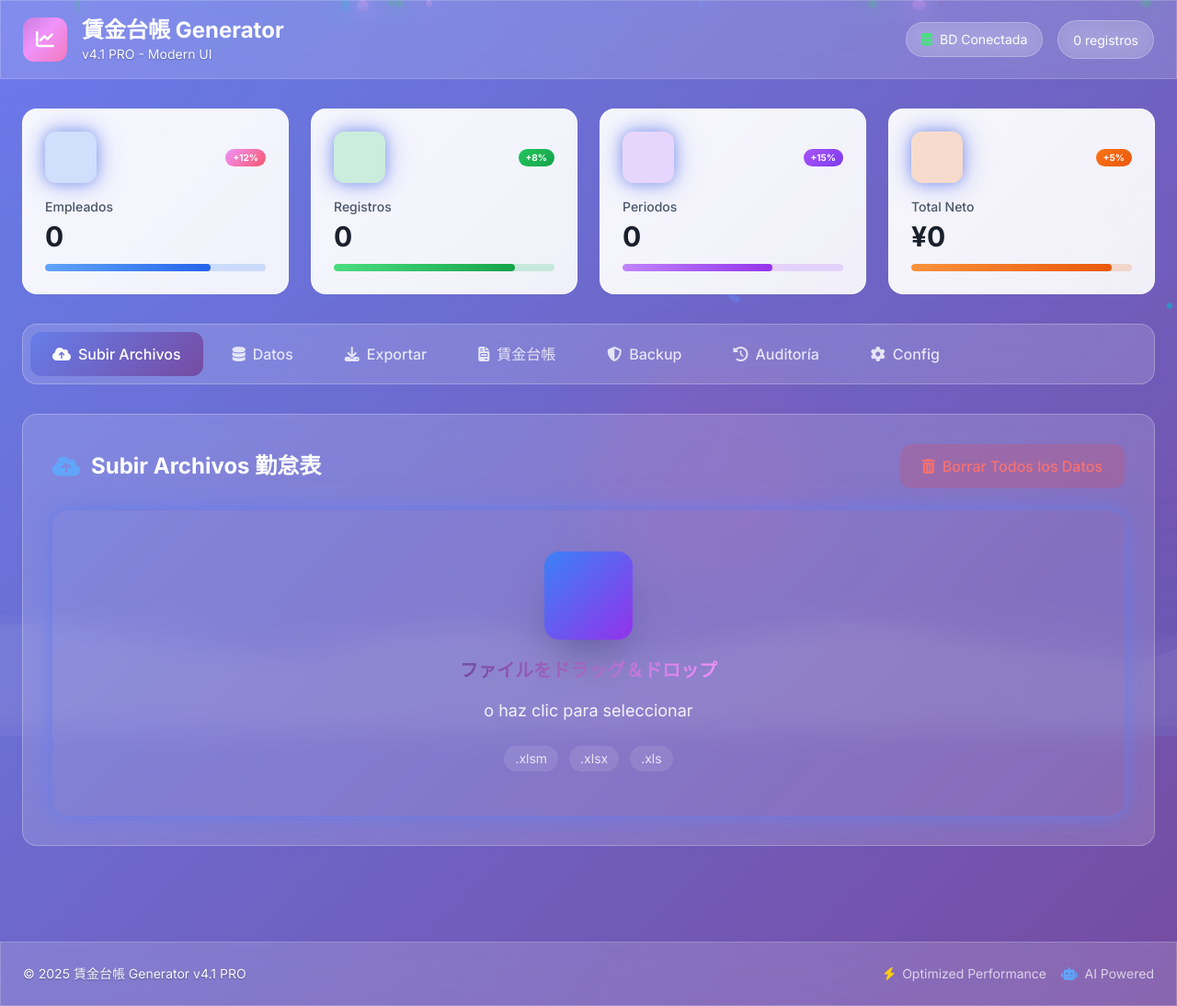
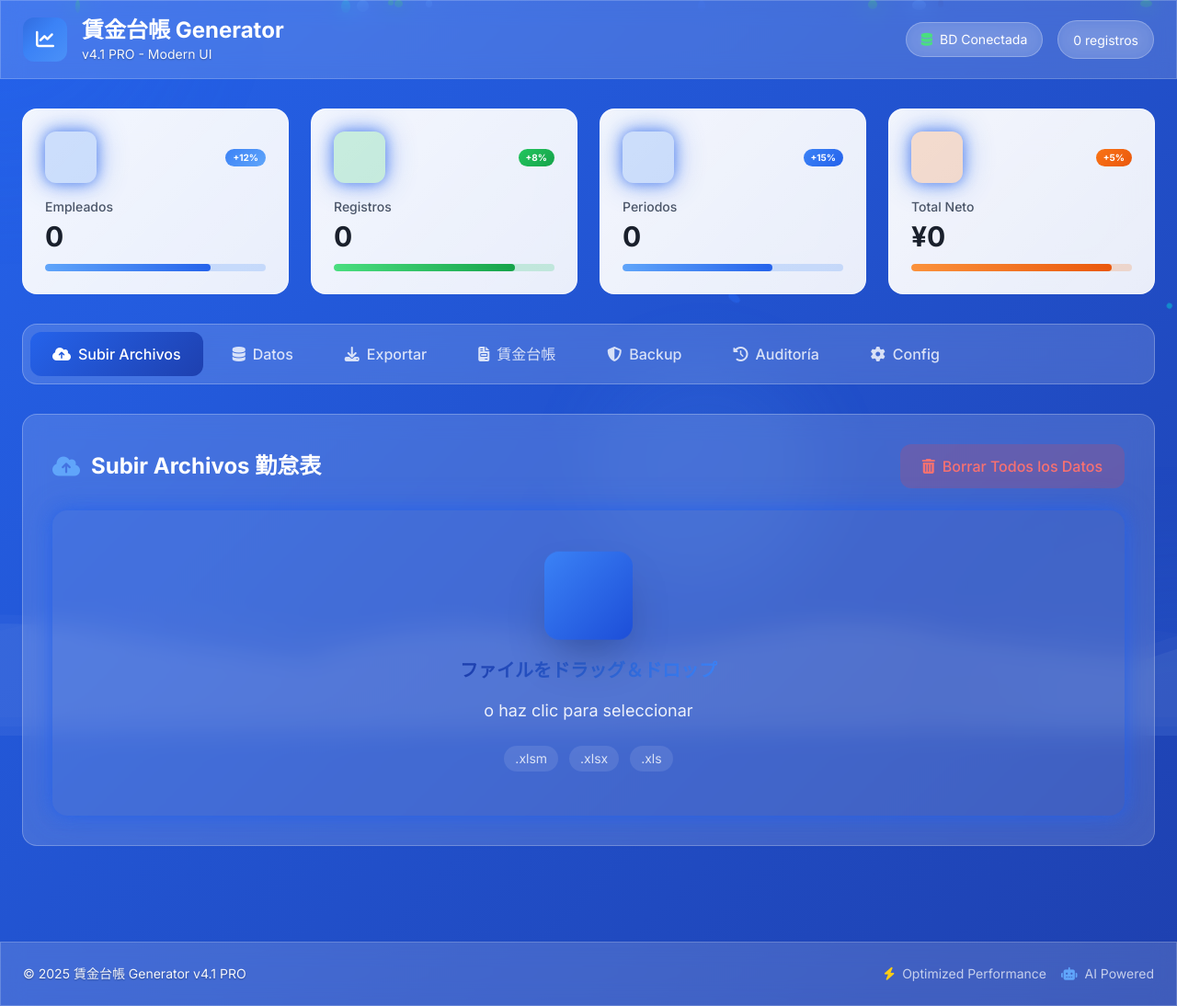
Before and after one commit to jokken79/ChinginGenerator-v4-PRO, a FastAPI app: page / in a window 1280 px wide. Shown: the whole page at 92% size. Run offline with FastAPI, Linux system fonts and the light colour scheme; data that the repository does not hold is empty; some libraries are stand-ins or nearby versions.

Commit message:
Cambiar esquema de colores de morado/fucsia a azul profesional en theme moderno
- Reemplazar todos los colores hex morados (#667eea, #764ba2) con azules (#2563eb, #1e40af)
- Reemplazar todos los colores fucsia/rosa (#f093fb, #f5576c) con azules (#3b82f6, #60a5fa)
- Actualizar clases Tailwind CSS purple-* y pink-* a blue-*
- Actualizar colores en JavaScript (partículas, confetti, barras de progreso)
- Actualizar selector de temas con nuevos colores
- Mantener consistencia en gradientes y efectos de glow

🤖 Generated with [Claude Code](https://claude.com/claude-code)

Co-Authored-By: Claude <noreply@anthropic.com>

```diff
--- a/templates/index_moderno.html
+++ b/templates/index_moderno.html
@@ -19,7 +19,7 @@
         }
 
         body {
-            background: linear-gradient(135deg, #667eea 0%, #764ba2 100%);
+            background: linear-gradient(135deg, #2563eb 0%, #1e40af 100%);
             min-height: 100vh;
         }
 
@@ -46,12 +46,12 @@
         }
 
         .tab-active {
-            background: linear-gradient(135deg, #667eea 0%, #764ba2 100%);
+            background: linear-gradient(135deg, #2563eb 0%, #1e40af 100%);
             color: white;
         }
 
         .progress-glow {
-            box-shadow: 0 0 20px rgba(102, 126, 234, 0.5);
+            box-shadow: 0 0 20px rgba(37, 99, 235, 0.5);
         }
 
         .terminal {
@@ -80,7 +80,7 @@
         }
 
         .gradient-border {
-            background: linear-gradient(135deg, #667eea, #764ba2, #f093fb, #f5576c);
+            background: linear-gradient(135deg, #2563eb, #1e40af, #3b82f6, #60a5fa);
             background-size: 400% 400%;
             animation: gradient 15s ease infinite;
         }
@@ -240,18 +240,18 @@
 
         @keyframes glowPulse {
             0%, 100% {
-                box-shadow: 0 0 5px rgba(102, 126, 234, 0.5),
-                            0 0 20px rgba(102, 126, 234, 0.3);
+                box-shadow: 0 0 5px rgba(37, 99, 235, 0.5),
+                            0 0 20px rgba(37, 99, 235, 0.3);
             }
             50% {
-                box-shadow: 0 0 20px rgba(102, 126, 234, 0.8),
-                            0 0 40px rgba(102, 126, 234, 0.5);
+                box-shadow: 0 0 20px rgba(37, 99, 235, 0.8),
+                            0 0 40px rgba(37, 99, 235, 0.5);
             }
         }
 
         /* Texto con gradiente animado */
         .animated-gradient-text {
-            background: linear-gradient(90deg, #667eea, #764ba2, #f093fb, #667eea);
+            background: linear-gradient(90deg, #2563eb, #1e40af, #3b82f6, #2563eb);
             background-size: 300% 100%;
             -webkit-background-clip: text;
             -webkit-text-fill-color: transparent;
@@ -327,7 +327,7 @@
         /* Badge animado */
         .badge-new {
             position: relative;
-            background: linear-gradient(135deg, #f093fb, #f5576c);
+            background: linear-gradient(135deg, #3b82f6, #60a5fa);
             padding: 2px 8px;
             border-radius: 12px;
             font-size: 10px;
@@ -407,9 +407,9 @@
 <body class="min-h-screen">
     <!-- Animated Background -->
     <div class="fixed inset-0 overflow-hidden pointer-events-none">
-        <div class="absolute w-96 h-96 bg-purple-500 rounded-full opacity-10 blur-3xl -top-48 -left-48 floating"></div>
+        <div class="absolute w-96 h-96 bg-blue-600 rounded-full opacity-10 blur-3xl -top-48 -left-48 floating"></div>
         <div class="absolute w-96 h-96 bg-blue-500 rounded-full opacity-10 blur-3xl -bottom-48 -right-48 floating" style="animation-delay: 1s;"></div>
-        <div class="absolute w-64 h-64 bg-pink-500 rounded-full opacity-10 blur-2xl top-1/2 left-1/2 floating" style="animation-delay: 2s;"></div>
+        <div class="absolute w-64 h-64 bg-blue-400 rounded-full opacity-10 blur-2xl top-1/2 left-1/2 floating" style="animation-delay: 2s;"></div>
     </div>
 
     <!-- Ondas animadas de fondo -->
@@ -492,15 +492,15 @@
             <div class="stat-card card-3d shine-effect rounded-2xl p-6" data-aos="fade-up" data-aos-delay="200">
                 <div class="card-3d-inner">
                     <div class="flex items-center justify-between mb-4">
-                        <div class="w-14 h-14 bg-purple-500/20 rounded-xl flex items-center justify-center glow-pulse" style="--glow-color: rgba(168, 85, 247, 0.5);">
-                            <lord-icon src="https://cdn.lordicon.com/abfverha.json" trigger="hover" colors="primary:#a855f7" style="width:36px;height:36px"></lord-icon>
+                        <div class="w-14 h-14 bg-blue-500/20 rounded-xl flex items-center justify-center glow-pulse" style="--glow-color: rgba(37, 99, 235, 0.5);">
+                            <lord-icon src="https://cdn.lordicon.com/abfverha.json" trigger="hover" colors="primary:#3b82f6" style="width:36px;height:36px"></lord-icon>
                         </div>
-                        <span class="badge-new" style="background: linear-gradient(135deg, #a855f7, #7c3aed);">+15%</span>
+                        <span class="badge-new" style="background: linear-gradient(135deg, #3b82f6, #2563eb);">+15%</span>
                     </div>
                     <p class="text-gray-500 text-sm mb-1 font-medium">Periodos</p>
                     <p id="statPeriods" class="text-3xl font-bold text-gray-800">0</p>
-                    <div class="mt-3 h-2 bg-purple-500/20 rounded-full overflow-hidden">
-                        <div class="h-full bg-gradient-to-r from-purple-400 to-purple-600 rounded-full transition-all duration-1000" style="width: 68%;"></div>
+                    <div class="mt-3 h-2 bg-blue-500/20 rounded-full overflow-hidden">
+                        <div class="h-full bg-gradient-to-r from-blue-400 to-blue-600 rounded-full transition-all duration-1000" style="width: 68%;"></div>
                     </div>
                 </div>
             </div>
@@ -573,7 +573,7 @@
 
                 <div id="dropZone" class="border-3 border-dashed border-white/30 rounded-2xl p-12 text-center cursor-pointer hover:border-white/50 hover:bg-white/5 transition-all duration-300 glow-pulse" data-aos="zoom-in">
                     <div class="flex flex-col items-center gap-4">
-                        <div class="w-24 h-24 bg-gradient-to-br from-blue-500 to-purple-600 rounded-2xl flex items-center justify-center floating shadow-2xl">
+                        <div class="w-24 h-24 bg-gradient-to-br from-blue-500 to-blue-700 rounded-2xl flex items-center justify-center floating shadow-2xl">
                             <lord-icon src="https://cdn.lordicon.com/smwmetfi.json" trigger="loop" delay="2000" colors="primary:#ffffff,secondary:#ffffff" style="width:56px;height:56px"></lord-icon>
                         </div>
                         <p class="text-white text-xl font-bold animated-gradient-text">ファイルをドラッグ＆ドロップ</p>
@@ -595,7 +595,7 @@
                             <span class="text-white/80 text-lg" id="progressPercent">0%</span>
                         </div>
                         <div class="w-full bg-white/20 rounded-full h-6 overflow-hidden">
-                            <div id="progressBar" class="bg-gradient-to-r from-blue-500 to-purple-600 h-6 rounded-full transition-all duration-500 progress-glow" style="width: 0%"></div>
+                            <div id="progressBar" class="bg-gradient-to-r from-blue-500 to-blue-700 h-6 rounded-full transition-all duration-500 progress-glow" style="width: 0%"></div>
                         </div>
                         <div class="mt-4 text-white/70 text-sm" id="progressDetails">
                             <!-- Progress details -->
@@ -678,13 +678,13 @@
                 <!-- 月別分割 Card -->
                 <div class="glass-morphism card-3d shine-effect rounded-2xl p-8 text-center" data-aos="fade-up" data-aos-delay="100">
                     <div class="card-3d-inner">
-                        <div class="w-20 h-20 bg-gradient-to-br from-purple-400 to-pink-600 rounded-2xl flex items-center justify-center mx-auto mb-6 shadow-lg glow-pulse" style="--glow-color: rgba(168, 85, 247, 0.4);">
+                        <div class="w-20 h-20 bg-gradient-to-br from-blue-400 to-blue-700 rounded-2xl flex items-center justify-center mx-auto mb-6 shadow-lg glow-pulse" style="--glow-color: rgba(37, 99, 235, 0.4);">
                             <lord-icon src="https://cdn.lordicon.com/wmlleaaf.json" trigger="hover" colors="primary:#ffffff,secondary:#ffffff" style="width:48px;height:48px"></lord-icon>
                         </div>
                         <h3 class="text-xl font-bold text-white mb-2">月別分割</h3>
-                        <span class="badge-new mb-4 inline-block" style="background: linear-gradient(135deg, #a855f7, #ec4899);">Mensual</span>
+                        <span class="badge-new mb-4 inline-block" style="background: linear-gradient(135deg, #3b82f6, #2563eb);">Mensual</span>
                         <p class="text-white/80 mb-6">Hojas separadas por cada mes</p>
-                        <button onclick="exportMonthly(); triggerConfetti();" class="btn-ripple w-full bg-gradient-to-r from-purple-500 to-pink-600 text-white py-4 rounded-xl font-semibold hover:shadow-xl hover:scale-105 transition-all duration-300 flex items-center justify-center gap-3">
+                        <button onclick="exportMonthly(); triggerConfetti();" class="btn-ripple w-full bg-gradient-to-r from-blue-500 to-blue-700 text-white py-4 rounded-xl font-semibold hover:shadow-xl hover:scale-105 transition-all duration-300 flex items-center justify-center gap-3">
                             <lord-icon src="https://cdn.lordicon.com/ternnbni.json" trigger="hover" colors="primary:#ffffff" style="width:24px;height:24px"></lord-icon>
                             Descargar Excel
                         </button>
@@ -742,7 +742,7 @@
                 </div>
 
                 <div class="flex gap-4">
-                    <button onclick="searchEmployee()" class="flex-1 bg-gradient-to-r from-blue-500 to-purple-600 text-white py-4 rounded-xl font-semibold hover:shadow-lg transition-all duration-300 flex items-center justify-center gap-2">
+                    <button onclick="searchEmployee()" class="flex-1 bg-gradient-to-r from-blue-500 to-blue-700 text-white py-4 rounded-xl font-semibold hover:shadow-lg transition-all duration-300 flex items-center justify-center gap-2">
                         <i class="fas fa-search"></i>
                         🔍 検索 Buscar
                     </button>
@@ -784,7 +784,7 @@
                             <i class="fas fa-download"></i>
                             📥 賃金台帳をダウンロード
                         </button>
-                        <button onclick="previewChingin()" class="flex-1 bg-gradient-to-r from-purple-500 to-pink-600 text-white py-4 rounded-xl font-semibold hover:shadow-lg transition-all duration-300 flex items-center justify-center gap-2">
+                        <button onclick="previewChingin()" class="flex-1 bg-gradient-to-r from-blue-500 to-blue-700 text-white py-4 rounded-xl font-semibold hover:shadow-lg transition-all duration-300 flex items-center justify-center gap-2">
                             <i class="fas fa-eye"></i>
                             👁️ プレビュー Preview
                         </button>
@@ -810,7 +810,7 @@
                 <i class="fas fa-shield-alt text-6xl text-blue-400 mb-6"></i>
                 <h2 class="text-2xl font-bold text-white mb-4">Backup System</h2>
                 <p class="text-white/70 mb-6">Gestión de backups y restauración</p>
-                <button onclick="createBackup()" class="bg-gradient-to-r from-blue-500 to-purple-600 text-white py-4 px-8 rounded-xl font-semibold hover:shadow-lg transition-all duration-300">
+                <button onclick="createBackup()" class="bg-gradient-to-r from-blue-500 to-blue-700 text-white py-4 px-8 rounded-xl font-semibold hover:shadow-lg transition-all duration-300">
                     <i class="fas fa-plus mr-2"></i>Crear Backup
                 </button>
             </div>
@@ -829,10 +829,10 @@
 
         <section id="section-settings" class="tab-content hidden">
             <div class="glass-morphism rounded-2xl p-8 text-center">
-                <i class="fas fa-cog text-6xl text-purple-400 mb-6 pulse"></i>
+                <i class="fas fa-cog text-6xl text-blue-400 mb-6 pulse"></i>
                 <h2 class="text-2xl font-bold text-white mb-4">Settings</h2>
                 <p class="text-white/70 mb-6">Configuración del sistema</p>
-                <button onclick="loadSettings()" class="bg-gradient-to-r from-purple-500 to-pink-600 text-white py-4 px-8 rounded-xl font-semibold hover:shadow-lg transition-all duration-300">
+                <button onclick="loadSettings()" class="bg-gradient-to-r from-blue-500 to-blue-700 text-white py-4 px-8 rounded-xl font-semibold hover:shadow-lg transition-all duration-300">
                     <i class="fas fa-sliders-h mr-2"></i>Abrir Configuración
                 </button>
             </div>
@@ -929,7 +929,7 @@
             // Reset progress
             progressBar.style.width = '0%';
             progressBar.classList.remove('bg-gradient-to-r', 'from-green-500', 'to-emerald-600');
-            progressBar.classList.add('bg-gradient-to-r', 'from-blue-500', 'to-purple-600');
+            progressBar.classList.add('bg-gradient-to-r', 'from-blue-500', 'to-blue-700');
             progressPercent.textContent = '0%';
             progressTitle.textContent = '🚀 Iniciando procesamiento...';
             progressDetails.textContent = '';
@@ -979,7 +979,7 @@
                 }
 
                 // Success animation
-                progressBar.classList.remove('from-blue-500', 'to-purple-600');
+                progressBar.classList.remove('from-blue-500', 'to-blue-700');
                 progressBar.classList.add('from-green-500', 'to-emerald-600');
                 progressTitle.textContent = '✅ Procesamiento completado exitosamente';
                 progressPercent.textContent = '100%';
@@ -1005,8 +1005,8 @@
 
             } catch (error) {
                 console.error('Error:', error);
-                progressBar.classList.remove('from-blue-500', 'to-purple-600');
-                progressBar.classList.add('from-red-500', 'to-pink-600');
+                progressBar.classList.remove('from-blue-500', 'to-blue-700');
+                progressBar.classList.add('from-red-500', 'to-red-700');
                 progressTitle.textContent = '❌ Error en el procesamiento';
                 progressPercent.textContent = 'Error';
                 addLog(`Error: ${error.message}`, 'error');
@@ -1205,7 +1205,7 @@
         // Crear partículas decorativas
         function createParticles() {
             const particlesContainer = document.getElementById('particles');
-            const colors = ['#667eea', '#764ba2', '#f093fb', '#06b6d4', '#22c55e'];
+            const colors = ['#2563eb', '#1e40af', '#3b82f6', '#06b6d4', '#22c55e'];
 
             for (let i = 0; i < 15; i++) {
                 const particle = document.createElement('div');
@@ -1254,7 +1254,7 @@
 
         // Efecto confetti para celebraciones
         function triggerConfetti() {
-            const colors = ['#667eea', '#764ba2', '#f093fb', '#22c55e', '#f97316'];
+            const colors = ['#2563eb', '#1e40af', '#3b82f6', '#22c55e', '#f97316'];
             for (let i = 0; i < 50; i++) {
                 const confetti = document.createElement('div');
                 confetti.className = 'confetti';
```
Also changed, not shown: other parts of templates/index_moderno.html (+11 -11 lines).
